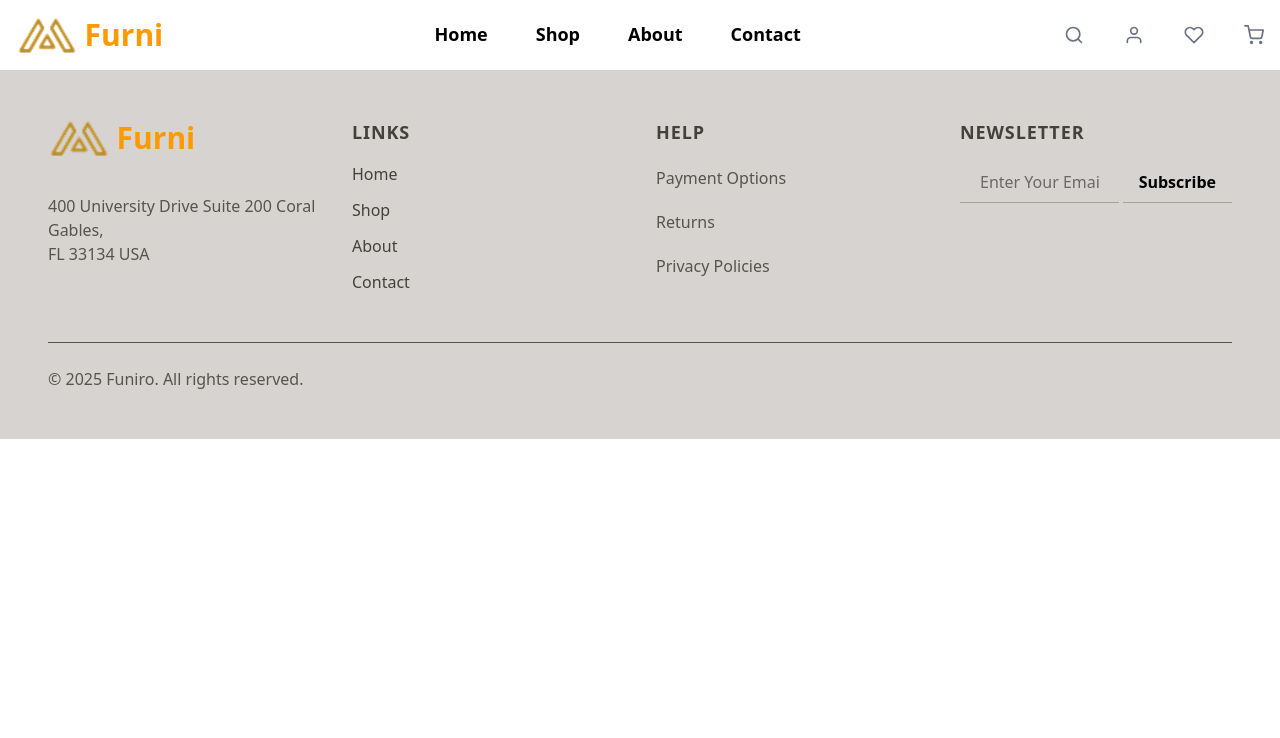
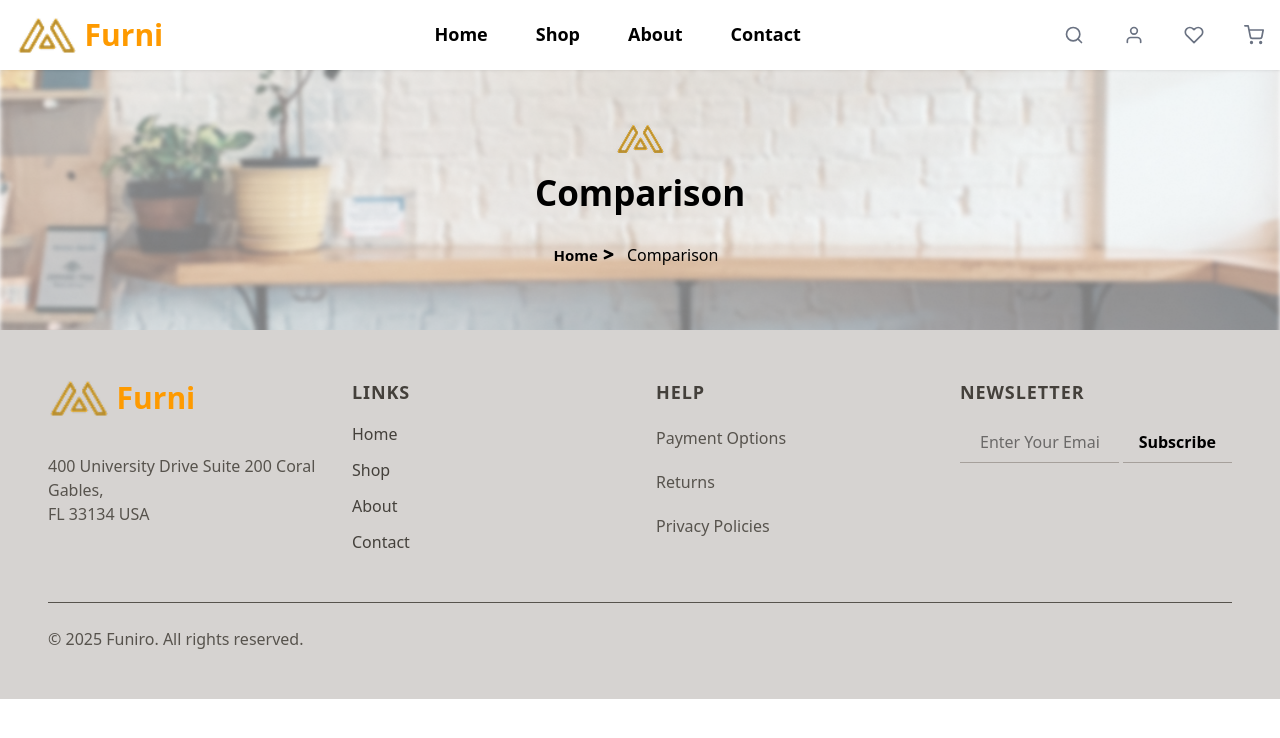
Before and after one commit to olaoluwajf/Furniro-Ecommerce, a React (Vite) app in the folder Farniture/: page /Comparison in a window 1280 px wide. Shown: the top 738 px of the page. Built offline with nearby package versions, Linux system fonts and the light colour scheme.

Commit message:
Add Comparison component with hero section

```diff
--- a/Farniture/src/App.jsx
+++ b/Farniture/src/App.jsx
@@ -5,6 +5,7 @@ import Header from './Components/Header';
 import Products from "./Components/Products";
 import ShopHero from "./Components/ShopHero";
 import ProductDetail from "./Components/ProductDetail";
+import Comparison from "./Components/Comparison";
 
 
 function App() {
@@ -16,6 +17,7 @@ function App() {
         <Route path="/ShopHero" element={<ShopHero/>} />
         <Route path="/product/:id" element={<ProductDetail/>} />
         <Route path="/shop" element={<Products/>} />
+        <Route path="/Comparison" element={<Comparison/>}/>
       </Routes>
       <Footer/>
     </>
--- /dev/null
+++ b/Farniture/src/Components/Comparison.jsx
@@ -0,0 +1,13 @@
+import React from 'react'
+import Hero from './Hero'
+import Logo from '../assets/logo.png'
+
+const Comparison = () => {
+  return (
+    <div>
+        <Hero PageName='Comparison' img={Logo}/>
+    </div>
+  )
+}
+
+export default Comparison
```
